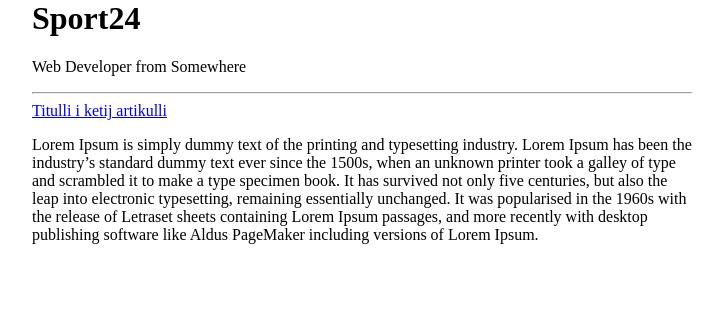
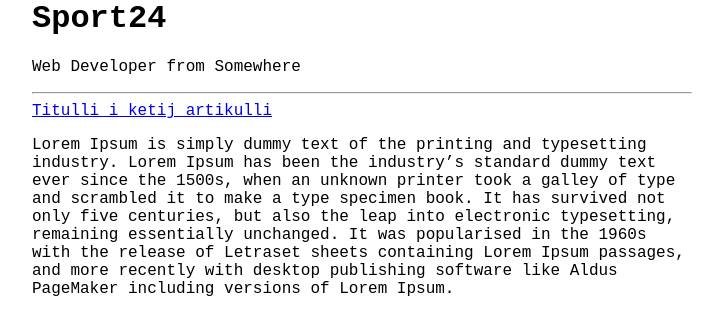
Before and after one commit to 78965/78965.github-io, a Jekyll site: the page built from index.html, in a window 1280 px wide. Shown: the top 335 px of the page, without its empty margins (278-1001 px from the left). Built offline with Jekyll 4.4.1, drawn with Linux system fonts in a browser that asks for light colours.

Commit message:
Update default.html

```diff
--- a/_layouts/default.html
+++ b/_layouts/default.html
@@ -2,7 +2,7 @@
   <head>
     <title>{% if page.title %}{{ page.title }} – {% endif %}{{ site.name }} – {{ site.description }}</title>
     <style>
-      body {max-width:660px;margin:0 auto;font-family:Bookman;}
+      body {max-width:660px;margin:0 auto;font-family:Courier New;}
     </style>
         <link href="https://fonts.googleapis.com/css?family=Open+Sans" rel="stylesheet" type="text/css">
   </head>
```
